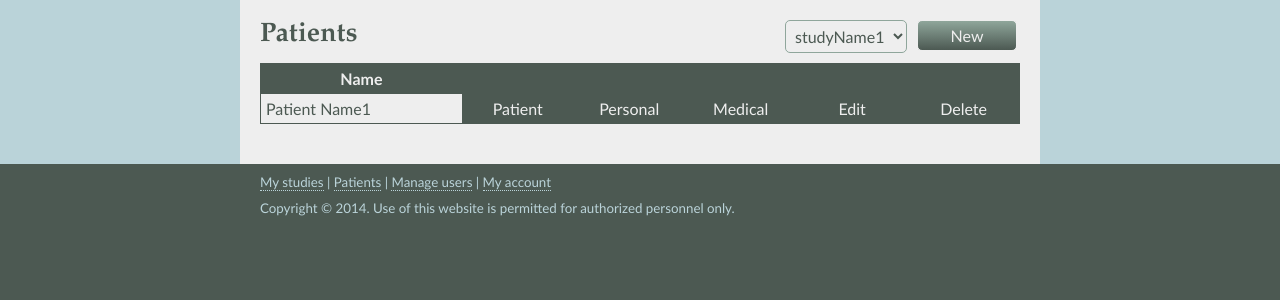
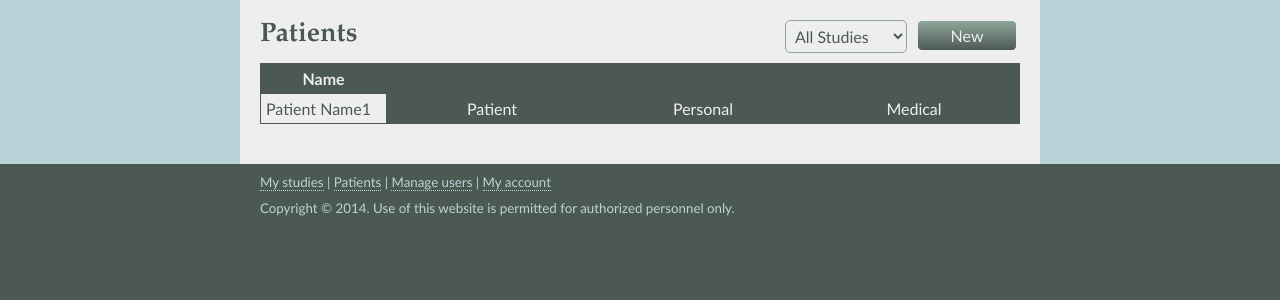
Before and after one commit to ajtoyoda/ResearchDatabase, a PHP site: page /patients.php in a window 1280 px wide. Shown: the part 117-417 px from the top of the page. Run offline with PHP 8.4, Linux system fonts and the light colour scheme; a user stored in the database is signed in.

Commit message:
Edited patient filetree

```diff
--- a/css/table.css
+++ b/css/table.css
@@ -92,20 +92,20 @@ table.no-modify td:first-child {
 
 table.patient-table td{
 	padding: 0px;
-	width:110px;
+	width:210px;
 	margin: 0px;
 	background-color: #4C5952;
 	text-align: center;
 
 }
-table.patient-table td a, td a:focus, td a:visited{
+table.patient-table td a, td a:focus, td a:visited, td:last-child a, td:last-child a:focus, td:last-child a:visited{
 	display: block;
     background-color: #4C5952;
     padding: 5px;
 	margin: 0px!important;
     color: #EEEEEE;
     border-bottom: 0px;
-	width: 100px;
+	width: 200px;
     transition: color 0.25s linear 0s, background-color 0.25s linear 0s;
 }
 
--- a/patients.php
+++ b/patients.php
@@ -55,6 +55,7 @@
               <ul>
                 <li style="width: 525px;"><h1>Patients</h1></li>
 				<li><select name="studySelect" style="margin-right: 10px;">
+				<option name="default">All Studies</option>
 				<option name="studyName1">studyName1 </option></select></li>
                 <li><input type="button" name="addPatient" value="New" onclick="window.location = '/patient/add-patient.php';" /></li>
               </ul>
@@ -64,18 +65,12 @@
               <tr id="header">
 				<th><p>Name</th></p>
 				<th colspan="3"></th>
-				<th></th>
-				<th></th>
               </tr>
 
 			  <td><p>Patient Name1</p></td>
 			  <td><p><a href="/patient/view-patient.php">Patient</a></p></td>
 			  <td><p><a href="/patient/view-personal.php">Personal</a></p></td>
 			  <td><p><a href="/patient/view-medical.php">Medical</a></p></td>
-			  <td><p><a href="/patient/edit-patient.php">Edit</a></p></td>
-			  <td><p><a href="/patient/delete-patient.php">Delete</a></p></td>
-
-
 
             </table>
 
```
Also changed, not shown: patient/delete-patient.php (deleted), patient/edit-patient.php (deleted).
